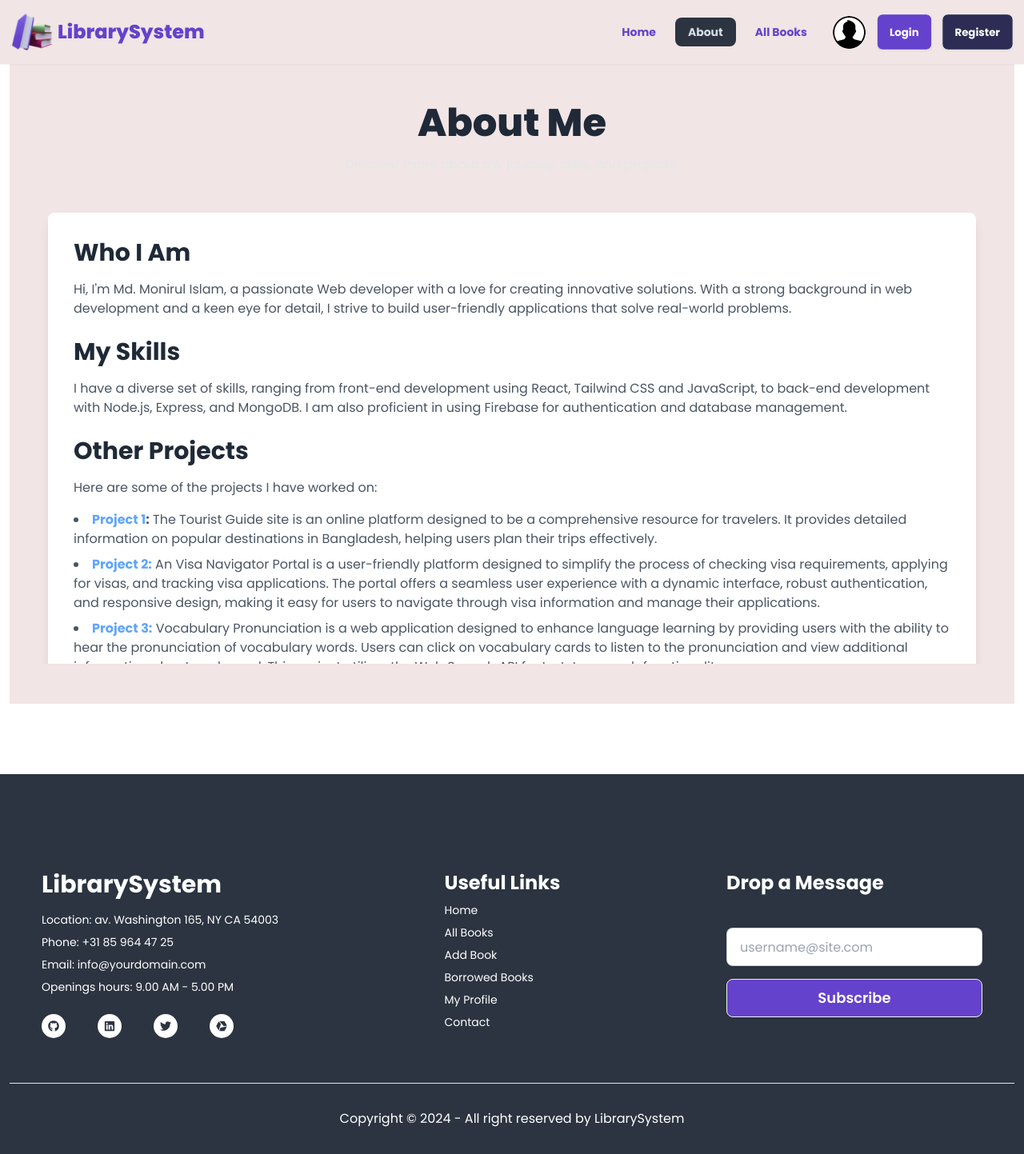
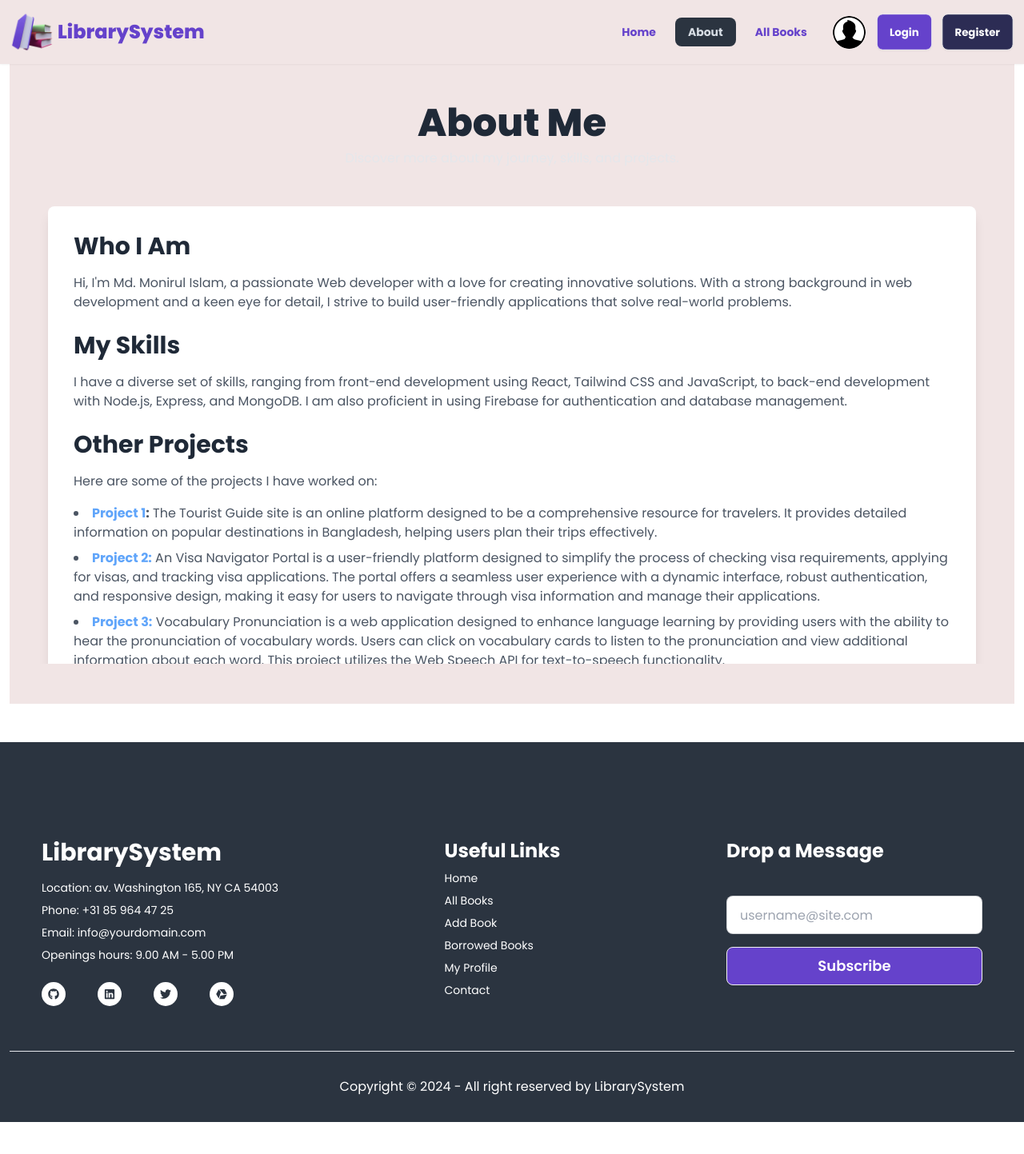
Before and after one commit to DeveloperMonirBD/library-management-system-client, a React (Vite) app: page /about in a window 1280 px wide. Shown: the whole page at 80% size. After the commit the page ends 1403 px from the top, so only its background shows below. Built offline with nearby package versions, Linux system fonts and the light colour scheme; no server answers.

Commit message:
some design changed in the about section

```diff
--- a/src/pages/About.jsx
+++ b/src/pages/About.jsx
@@ -15,10 +15,10 @@ const About = () => {
                 initial="hidden"
                 whileInView={'show'}
                 viewport={{ once: false, amount: 0.7 }}
-                className="bg-[#F1E5E5] min-h-screen py-10 flex justify-center items-center mb-10">
+                className="bg-[#F1E5E5] min-h-screen py-6 flex justify-center items-center">
                 <div className="container mx-auto px-6 lg:px-12 max-h-[700px] overflow-y-auto">
                     <div className="text-center mb-12">
-                        <h1 className="text-4xl md:text-5xl font-extrabold mb-4">About Me</h1>
+                        <h1 className="text-4xl md:text-5xl font-extrabold mb-2">About Me</h1>
                         <p className="text-base text-gray-200">Discover more about my journey, skills, and projects.</p>
                     </div>
                     <div className="bg-white rounded-lg shadow-lg p-8 transform transition duration-500 hover:scale-105">
@@ -61,8 +61,8 @@ const About = () => {
                         </div>
                     </div>
                     <div className="text-center mt-12">
-                        <h2 className="text-3xl font-semibold text-white mb-4">Connect with Me</h2>
-                        <div className="flex justify-center space-x-6 text-3xl md:text-4xl text-white">
+                        <h2 className="text-3xl font-semibold mb-4">Connect with Me</h2>
+                        <div className="flex justify-center space-x-6 text-3xl md:text-4xl">
                             <Link href="https://github.com/DeveloperMonirBD" target="_blank" rel="noopener noreferrer" className="hover:text-gray-300">
                                 <FaGithub />
                             </Link>
```
